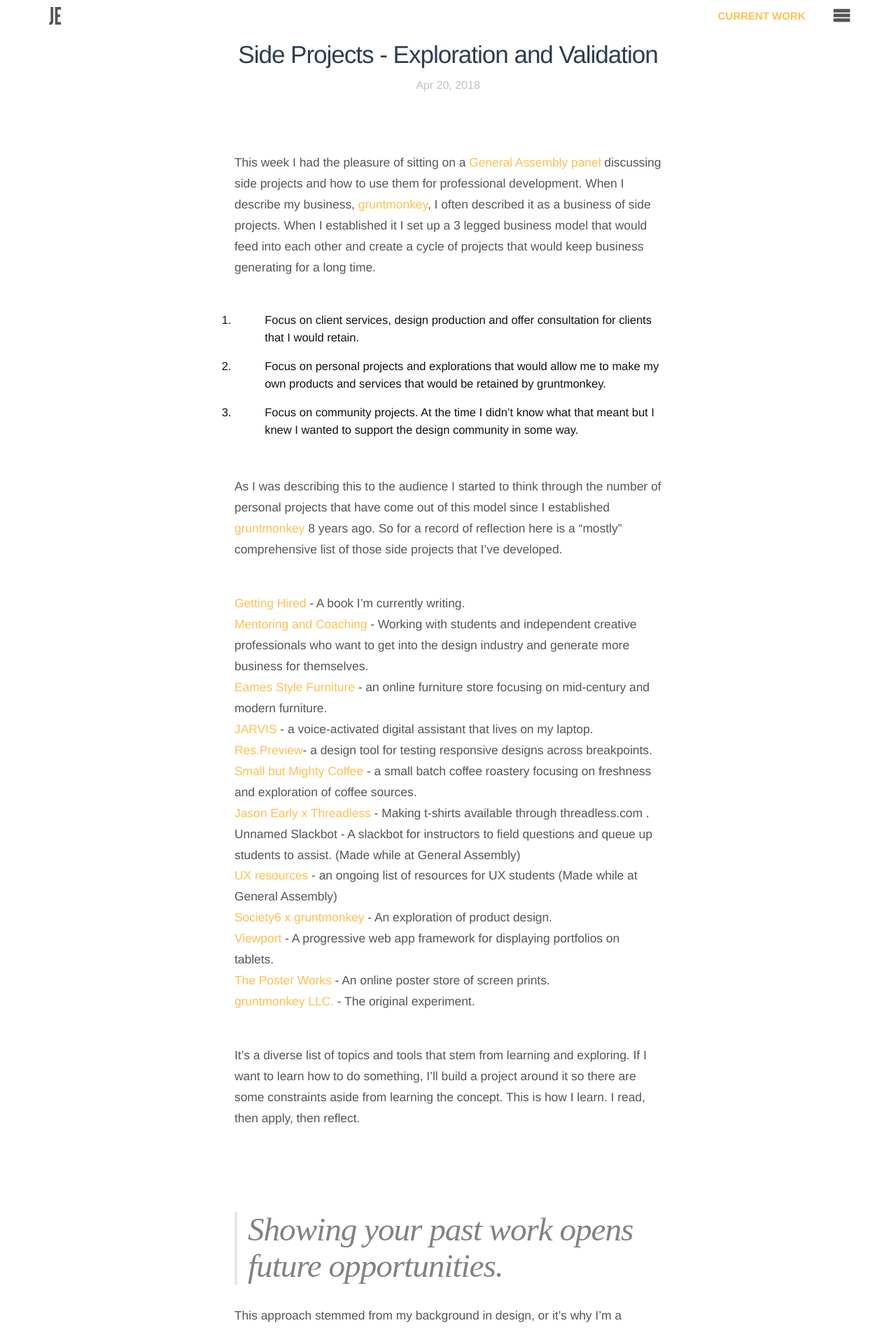
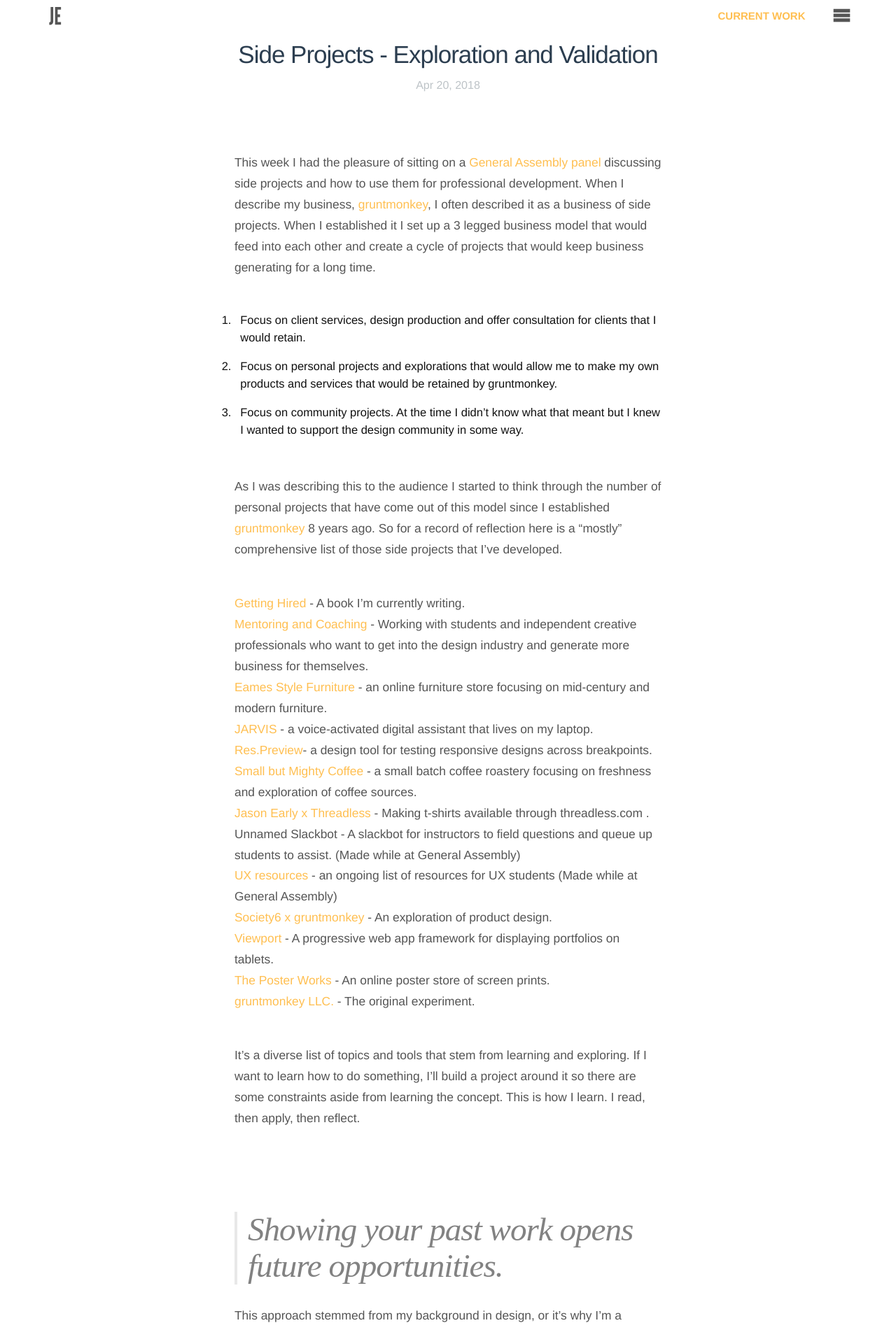
Before and after one commit to jasonearly/jasonearly.github.io, a Jekyll site: the page built from _posts/2018-04-20-side-projects.md, in a window 1280 px wide. Shown: the top 1901 px of the page at 70% size. Built offline with Jekyll 4.4.1, drawn with Linux system fonts in a browser that asks for light colours; some web fonts are replaced.

Commit message:
style and gem updates

```diff
--- a/_sass/_base.scss
+++ b/_sass/_base.scss
@@ -391,7 +391,7 @@
 blockquote {
   color: $grey-color;
   border-left: 4px solid $grey-color-light;
-  padding-left: $spacing-unit / 2;
+  padding-left: calc(#{$spacing-unit} / 2);
   font-size: 18px;
   letter-spacing: -1px;
   font-style: italic;
@@ -443,8 +443,8 @@
   @include media-query($on-laptop) {
     max-width: -webkit-calc(#{$content-width} - (#{$spacing-unit}));
     max-width: calc(#{$content-width} - (#{$spacing-unit}));
-    padding-right: $spacing-unit / 2;
-    padding-left: $spacing-unit / 2;
+    padding-right: calc(#{$spacing-unit} / 2);
+    padding-left: calc(#{$spacing-unit} / 2);
   }
 }
 
--- a/_sass/_footer.scss
+++ b/_sass/_footer.scss
@@ -1,7 +1,7 @@
 /**
  * Site footer
  */
- footer{
+footer {
   background-color: $background-color;
 }
 
@@ -14,8 +14,7 @@
   // padding: $spacing-unit 0;
   background-color: $grey-color-light;
 
-    @media only screen and (max-width: 768px)
-     {
+  @media only screen and (max-width: 768px) {
     padding-bottom: 0;
     flex-direction: column-reverse;
   }
@@ -29,7 +28,7 @@
   margin-bottom: 15px;
   margin-top: 20px;
 
-    li{
+  li {
     font-size: 1.31em;
     display: inline;
     margin-right: 1em;
@@ -38,44 +37,47 @@
 }
 
 //font awesome calls//
-.fa-dribbble , .fa-twitter, .fa-linkedin, .fa-github{
+.fa-dribbble,
+.fa-twitter,
+.fa-linkedin,
+.fa-github {
   margin: 0;
 }
 
-.social-media-list li  a{
+.social-media-list li a {
   color: #828282;
 }
 
-.social-media-list li  a:hover{
+.social-media-list li a:hover {
   color: #424242;
 }
 
-.footer-bio{
+.footer-bio {
   padding-right: 3vw;
   width: 55%;
   margin-right: 5px;
   flex-grow: 1;
 
-  @media only screen and (max-width: 768px)
-   {
+  @media only screen and (max-width: 768px) {
     width: 100%;
   }
 }
 
-.footer-cta{
+.footer-cta {
   background-color: #d7d7d7;
   padding: 2em;
   text-align: center;
   height: 100%;
   flex-grow: 2;
 
-  & #booking{
+  & #booking {
     margin-top: 1em;
     background-color: #ffa305;
     color: #2b2b2b;
     height: auto;
     text-transform: uppercase;
-    font-family: 'Square Market', 'helvetica neue', helvetica, arial, sans-serif;
+    font-family:
+      "Square Market", "helvetica neue", helvetica, arial, sans-serif;
     letter-spacing: 1px;
     line-height: 17px;
     padding: 10px 28px;
@@ -86,8 +88,7 @@
   }
 }
 
-
 .footer-heading {
   font-size: 18px;
-    margin-bottom: $spacing-unit / 2;
+  margin-bottom: calc(#{$spacing-unit} / 2);
 }
--- a/_sass/_layout.scss
+++ b/_sass/_layout.scss
@@ -95,14 +95,14 @@
 .footer-col-wrapper {
   font-size: 15px;
   color: $grey-color;
-  margin-left: -$spacing-unit / 2;
+  margin-left: -calc(#{$spacing-unit} / 2);
   @extend %clearfix;
 }
 
 .footer-col {
   float: left;
-  margin-bottom: $spacing-unit / 2;
-  padding-left: $spacing-unit / 2;
+  margin-bottom: calc(#{$spacing-unit} / 2);
+  padding-left: calc(#{$spacing-unit} / 2);
 }
 
 .footer-col-1 {
--- a/_sass/_posts.scss
+++ b/_sass/_posts.scss
@@ -40,10 +40,15 @@
   }
 
   h3 {
-    font-size: 3.034em;
-
+    padding: 0;
+    font-size: 1.875em;
+    margin-top: 1.875em;
+    margin-bottom: 1em;
+    color: #2c3e50;
+    font-family: "league-gothic", sans-serif;
+    text-transform: uppercase;
     @include media-query($on-laptop) {
-      font-size: 16px;
+      font-size: 1.6em;
     }
   }
 
@@ -73,10 +78,12 @@
   ul {
     max-width: 85%;
     margin-top: 0.716em;
+    list-style-type: disc;
+    padding-left: 2em;
   }
 
   li {
-    padding-left: 2.618em;
+    padding-left: 0.5em;
     margin: 1em 0;
     font-size: 1.1em;
   }
```
Also changed, not shown: Gemfile.lock. Lines whose indentation alone changed are shown as unchanged.
